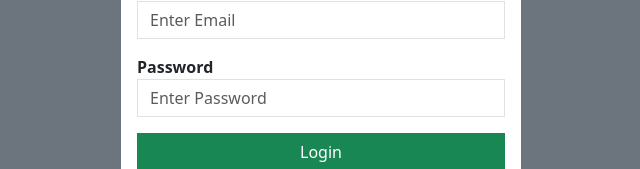
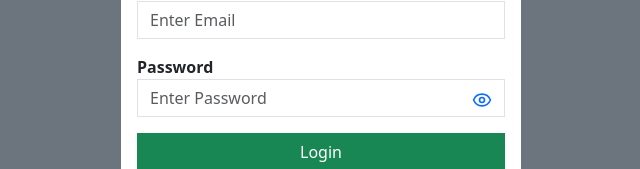
Before and after one commit to mohana-pamidi/gator-exchange, a React (Vite) app in the folder gator-exchange-client/: page / in a window 1280 px wide. Shown: the part 302-471 px from the top of the page, without its empty margins (319-959 px from the left). Built offline with nearby package versions, Linux system fonts and the light colour scheme.

Commit message:
added new button to see password-just new feature

```diff
--- a/gator-exchange-client/package.json
+++ b/gator-exchange-client/package.json
@@ -12,6 +12,7 @@
   "dependencies": {
     "axios": "^1.12.2",
     "bootstrap": "^5.3.8",
+    "lucide-react": "^0.553.0",
     "react": "^19.1.0",
     "react-dom": "^19.1.0",
     "react-router-dom": "^7.9.4"
--- a/gator-exchange-client/src/Login.jsx
+++ b/gator-exchange-client/src/Login.jsx
@@ -2,12 +2,13 @@ import { useState } from 'react'
 import { Link } from "react-router-dom";
 import axios from 'axios'
 import { useNavigate } from 'react-router-dom'
-
+import { Eye, EyeOff } from 'lucide-react';
 function Login() {
     const [email, setEmail] = useState('')
     const [password, setPassword] = useState('')
     const [error, setError] = useState('')
     const [showResend, setShowResend] = useState(false)
+    const [showPassword, setShowPassword] = useState(false)
     const [resendMessage, setResendMessage] = useState('')
     const navigate = useNavigate()
 
@@ -81,11 +82,12 @@ function Login() {
                     </div>
 
                     <div className="mb-3">
-                        <label htmlFor="Password">
-                            <strong>Password</strong>
-                        </label>
+                    <label htmlFor="Password">
+                        <strong>Password</strong>
+                    </label>
+                    <div className="position-relative">
                         <input
-                            type="password"
+                            type={showPassword ? "text" : "password"}
                             placeholder="Enter Password"
                             autoComplete="off"
                             name="Password"
@@ -93,7 +95,16 @@ function Login() {
                             onChange={(e) => setPassword(e.target.value)}
                             required
                         />
+                        <button
+                            type="button"
+                            className="btn btn-link position-absolute end-0 top-50 translate-middle-y"
+                            onClick={() => setShowPassword(!showPassword)}
+                            style={{ textDecoration: 'none', zIndex: 10 }}
+                        >
+                            {showPassword ? <EyeOff size={20} /> : <Eye size={20} />}
+                        </button>
                     </div>
+                </div>
 
                     {error && (
                         <div className="alert alert-warning py-2" role="alert">
```
Also changed, not shown: 1 other file (tests, documents, lock files or other folders).
